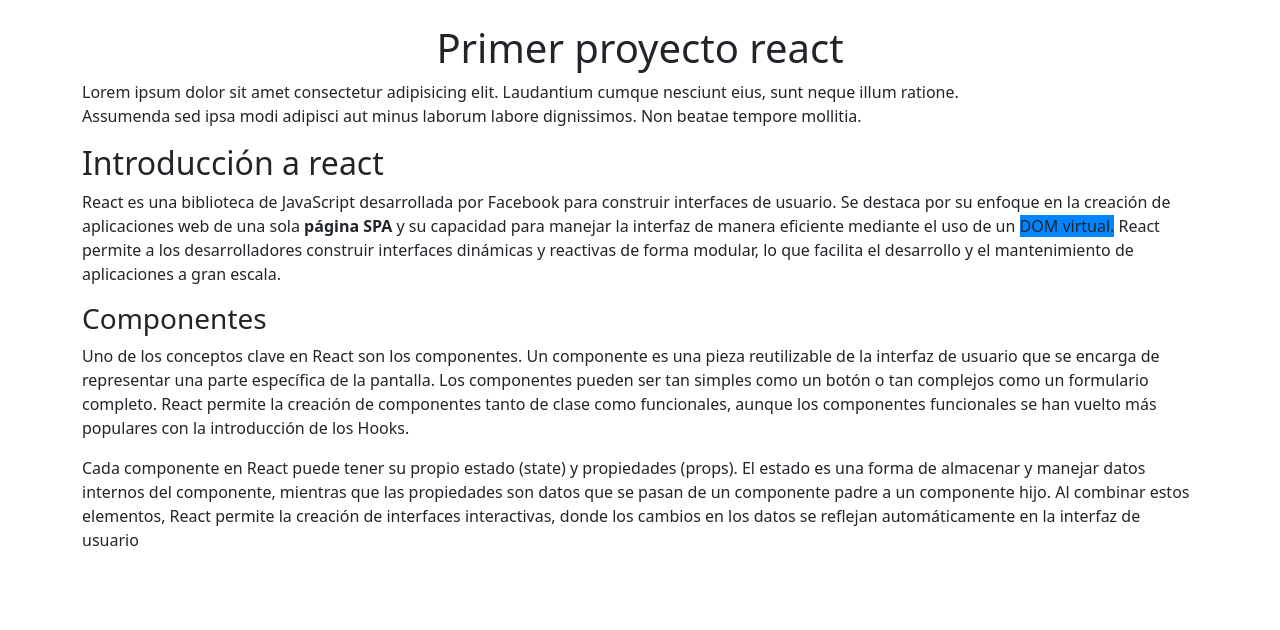
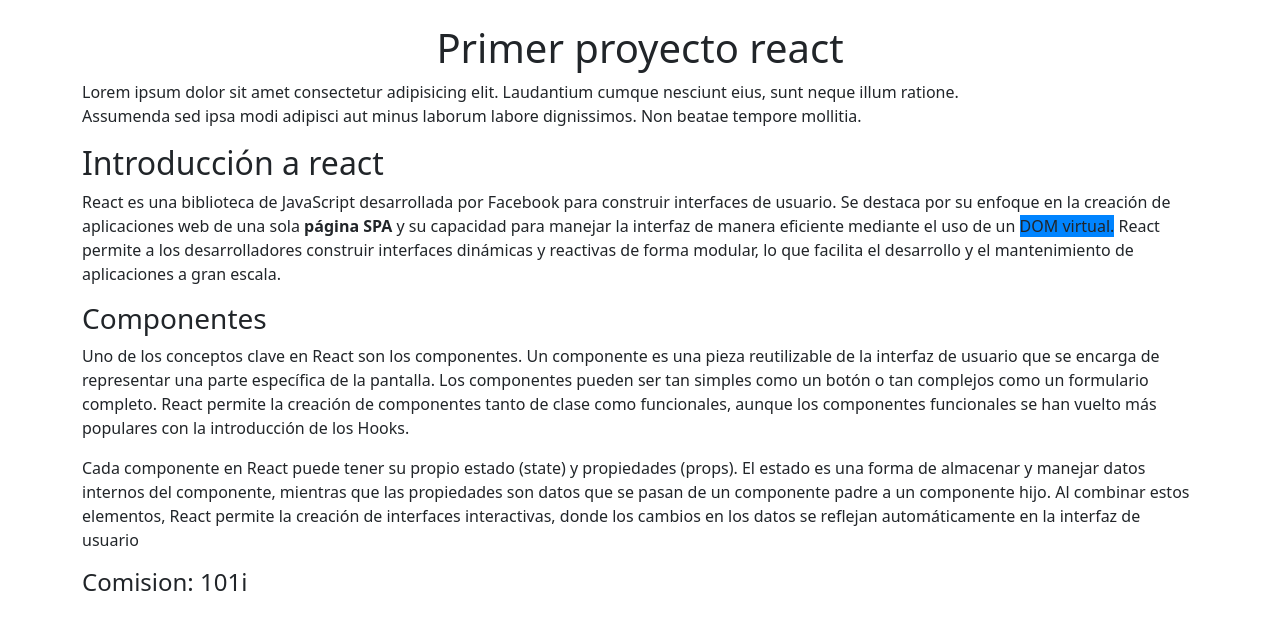
Before and after one commit to G1U5/contadorReact, a React (Vite) app: page / in a window 1280 px wide. Shown: the top 630 px of the page. Built offline with nearby package versions, Linux system fonts and the light colour scheme.

Commit message:
enviamos un props de prueba

```diff
--- a/src/components/Informacion.jsx
+++ b/src/components/Informacion.jsx
@@ -17,7 +17,8 @@
         de forma modular, lo que facilita el desarrollo y el mantenimiento de
         aplicaciones a gran escala.
       </p>
-      <Texto></Texto>
+      {/* Enviar props */}
+      <Texto comision= '101i' ></Texto>
     </section>
   );
 };
--- a/src/components/Texto.jsx
+++ b/src/components/Texto.jsx
@@ -1,4 +1,4 @@
-const Texto = () => {
+const Texto = (props) => {
   return (
     <article>
       <h3>Componentes</h3>
@@ -20,6 +20,7 @@
         los cambios en los datos se reflejan automáticamente en la interfaz de
         usuario
       </p>
+      <h4>Comision: {props.comision}</h4>
     </article>
   );
 };
```
